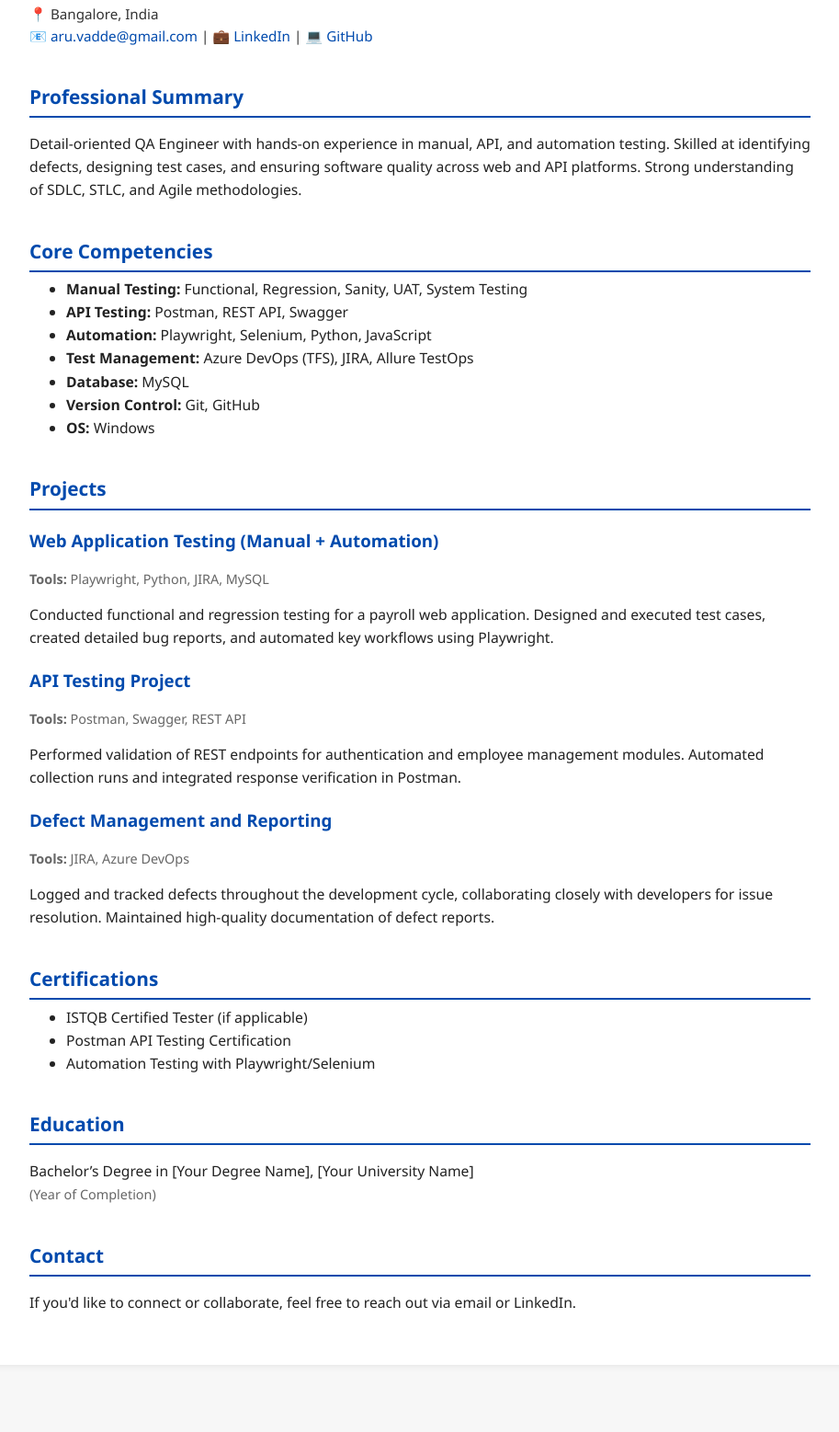
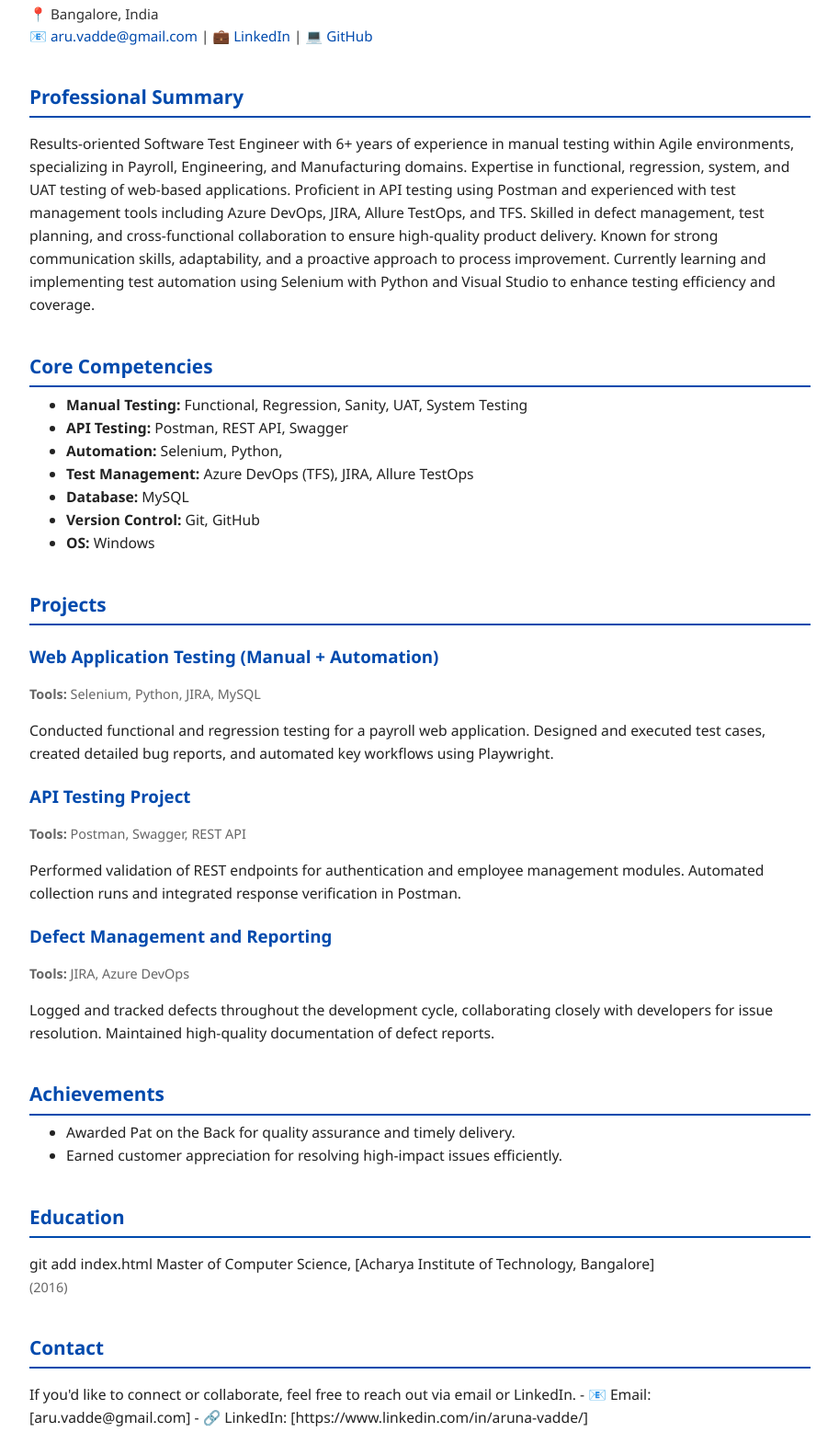
Before and after one commit to Aru301990/Aru301990.github.io, a plain HTML site: page index.html in a window 1280 px wide. Shown: the part 165-1722 px from the top of the page at 92% size, without its empty margins (183-1096 px from the left). Before the commit the page ends 1689 px from the top, so only its background shows below. Drawn offline with Linux system fonts and the light colour scheme.

Commit message:
Describe what you changed in index.html

```diff
--- a/index.html
+++ b/index.html
@@ -79,20 +79,28 @@
   <p class="contact">
     📍 Bangalore, India<br>
     📧 <a href="mailto:aru.vadde@gmail.com">aru.vadde@gmail.com</a> |
-    💼 <a href="https://linkedin.com/in/aruna_vadde" target="_blank">LinkedIn</a> |
+    💼 <a href="https://linkedin.com/in/aruna-vadde" target="_blank">LinkedIn</a> |
     💻 <a href="https://github.com/Aru301990" target="_blank">GitHub</a>
   </p>
 
     <h2>Professional Summary</h2>
     <p>
-      Detail-oriented QA Engineer with hands-on experience in manual, API, and automation testing. Skilled at identifying defects, designing test cases, and ensuring software quality across web and API platforms. Strong understanding of SDLC, STLC, and Agile methodologies.
+      Results-oriented Software Test Engineer with 6+ years of experience in manual testing
+within Agile environments, specializing in Payroll, Engineering, and Manufacturing
+domains. Expertise in functional, regression, system, and UAT testing of web-based
+applications. Proficient in API testing using Postman and experienced with test
+management tools including Azure DevOps, JIRA, Allure TestOps, and TFS. Skilled in
+defect management, test planning, and cross-functional collaboration to ensure high-quality
+product delivery. Known for strong communication skills, adaptability, and a proactive
+approach to process improvement. Currently learning and implementing test automation
+using Selenium with Python and Visual Studio to enhance testing efficiency and coverage.
     </p>
 
     <h2>Core Competencies</h2>
     <ul>
       <li><strong>Manual Testing:</strong> Functional, Regression, Sanity, UAT, System Testing</li>
       <li><strong>API Testing:</strong> Postman, REST API, Swagger</li>
-      <li><strong>Automation:</strong> Playwright, Selenium, Python, JavaScript</li>
+      <li><strong>Automation:</strong> Selenium, Python,</li>
       <li><strong>Test Management:</strong> Azure DevOps (TFS), JIRA, Allure TestOps</li>
       <li><strong>Database:</strong> MySQL</li>
       <li><strong>Version Control:</strong> Git, GitHub</li>
@@ -101,7 +109,7 @@
 
     <h2>Projects</h2>
     <h3>Web Application Testing (Manual + Automation)</h3>
-    <p class="small"><strong>Tools:</strong> Playwright, Python, JIRA, MySQL</p>
+    <p class="small"><strong>Tools:</strong> Selenium, Python, JIRA, MySQL</p>
     <p>
       Conducted functional and regression testing for a payroll web application. Designed and executed test cases, created detailed bug reports, and automated key workflows using Playwright.
     </p>
@@ -118,22 +126,23 @@
       Logged and tracked defects throughout the development cycle, collaborating closely with developers for issue resolution. Maintained high-quality documentation of defect reports.
     </p>
 
-    <h2>Certifications</h2>
+    <h2>Achievements</h2>
     <ul>
-      <li>ISTQB Certified Tester (if applicable)</li>
-      <li>Postman API Testing Certification</li>
-      <li>Automation Testing with Playwright/Selenium</li>
+      <li>Awarded Pat on the Back for quality assurance and timely delivery. </li>
+      <li>Earned customer appreciation for resolving high-impact issues efficiently.</li>
     </ul>
 
     <h2>Education</h2>
-    <p>
-      Bachelor’s Degree in [Your Degree Name], [Your University Name]
-      <br><span class="small">(Year of Completion)</span>
+    <p>git add index.html
+      Master of Computer Science, [Acharya Institute of Technology, Bangalore]
+      <br><span class="small">(2016)</span>
     </p>
 
     <h2>Contact</h2>
     <p>
       If you'd like to connect or collaborate, feel free to reach out via email or LinkedIn.
+    - 📧 Email: [aru.vadde@gmail.com]
+- 🔗 LinkedIn: [https://www.linkedin.com/in/aruna-vadde/]
     </p>
   </div>
 </body>
```
